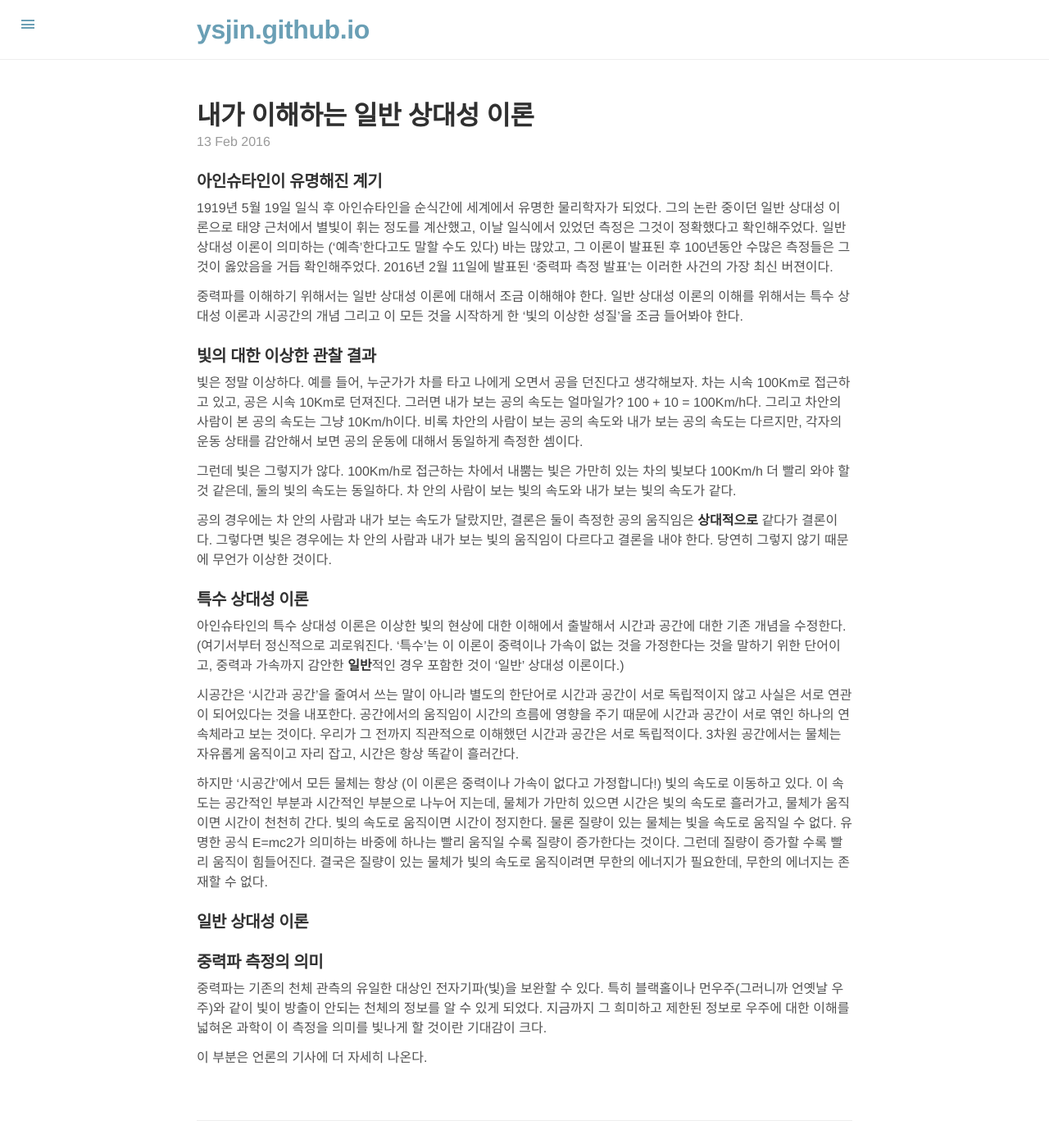
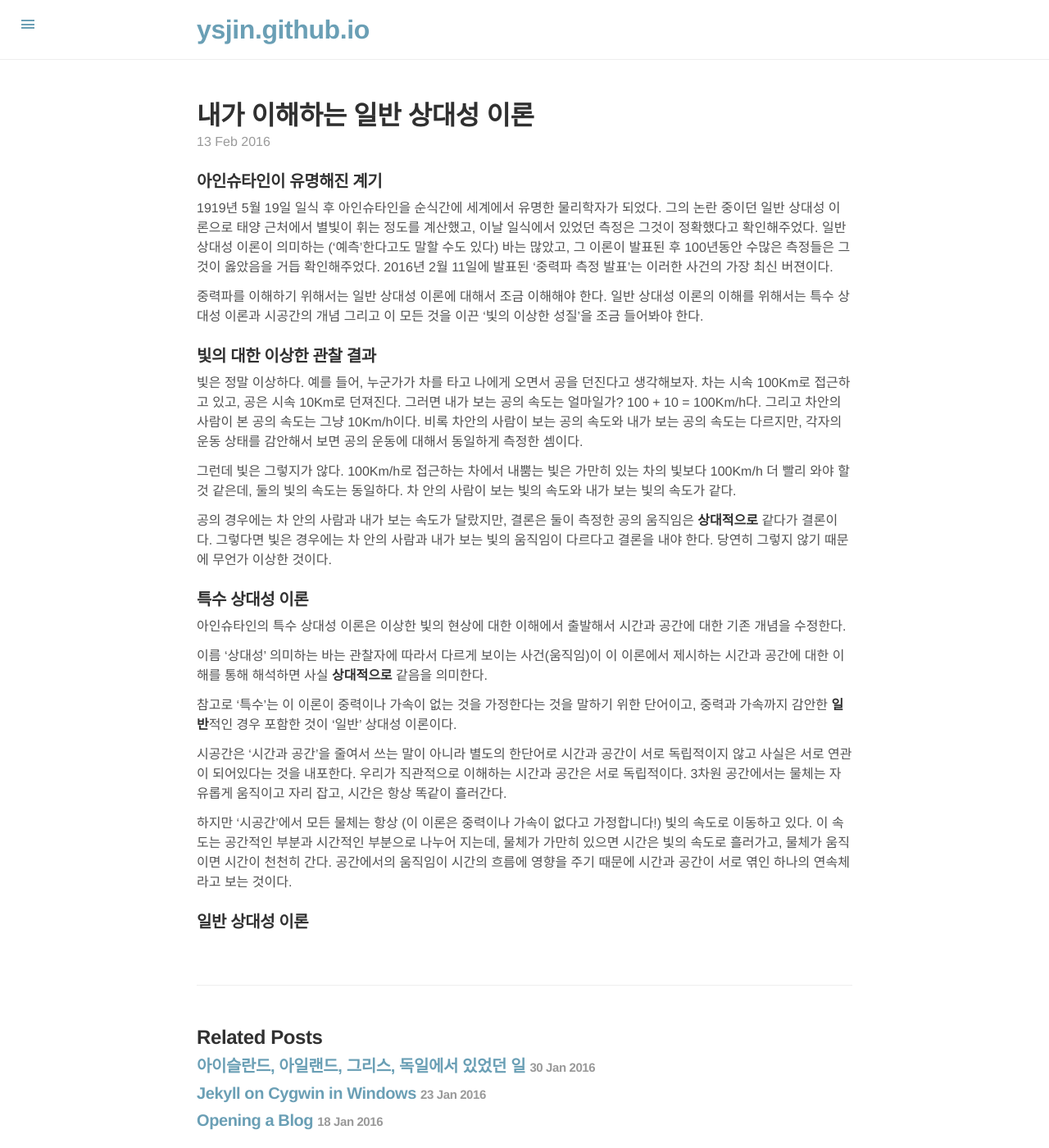
Before and after one commit to ysjin/old-blog, a Jekyll site: the page built from _posts/2016-02-13-gravitational-wave.md, in a window 1280 px wide and 1400 px high. Shown: the whole window at 82% size. Built offline with Jekyll 4.4.1, drawn with Linux system fonts in a browser that asks for light colours; Markdown is read by kramdown in place of the engine named in the settings; comment, search, counter and statistics services are not loaded.

Commit message:
Update 2016-02-13-gravitational-wave.md

```diff
--- a/_posts/2016-02-13-gravitational-wave.md
+++ b/_posts/2016-02-13-gravitational-wave.md
@@ -7,42 +7,35 @@ comments: true
 ---
 
 ### 아인슈타인이 유명해진 계기
-  1919년 5월 19일 일식 후 아인슈타인을 순식간에 세계에서 유명한 물리학자가 되었다.
-  그의 논란 중이던 일반 상대성 이론으로 태양 근처에서 별빛이 휘는 정도를 계산했고, 이날 일식에서 있었던 측정은 그것이 정확했다고 확인해주었다.
-  일반 상대성 이론이 의미하는 ('예측'한다고도 말할 수도 있다) 바는 많았고,  그 이론이 발표된 후 100년동안 수많은 측정들은 그것이 옳았음을 거듭 확인해주었다. 2016년 2월 11일에 발표된 '중력파 측정 발표'는 이러한 사건의 가장 최신 버젼이다.
+1919년 5월 19일 일식 후 아인슈타인을 순식간에 세계에서 유명한 물리학자가 되었다.
+그의 논란 중이던 일반 상대성 이론으로 태양 근처에서 별빛이 휘는 정도를 계산했고, 이날 일식에서 있었던 측정은 그것이 정확했다고 확인해주었다.
+일반 상대성 이론이 의미하는 ('예측'한다고도 말할 수도 있다) 바는 많았고,  그 이론이 발표된 후 100년동안 수많은 측정들은 그것이 옳았음을 거듭 확인해주었다. 2016년 2월 11일에 발표된 '중력파 측정 발표'는 이러한 사건의 가장 최신 버젼이다.
 
-  중력파를 이해하기 위해서는 일반 상대성 이론에 대해서 조금 이해해야 한다. 일반 상대성 이론의 이해를 위해서는 특수 상대성 이론과 시공간의 개념 그리고 이 모든 것을 시작하게 한 '빛의 이상한 성질'을 조금 들어봐야 한다.
+중력파를 이해하기 위해서는 일반 상대성 이론에 대해서 조금 이해해야 한다. 일반 상대성 이론의 이해를 위해서는 특수 상대성 이론과 시공간의 개념 그리고 이 모든 것을 이끈 '빛의 이상한 성질'을 조금 들어봐야 한다.
 
 ### 빛의 대한 이상한 관찰 결과
-  빛은 정말 이상하다.
-  예를 들어, 누군가가 차를 타고 나에게 오면서 공을 던진다고 생각해보자. 차는 시속 100Km로 접근하고 있고, 공은 시속 10Km로 던져진다.
-  그러면 내가 보는 공의 속도는 얼마일가? 100 + 10 = 100Km/h다. 그리고 차안의 사람이 본 공의 속도는 그냥 10Km/h이다.
-  비록 차안의 사람이 보는 공의 속도와 내가 보는 공의 속도는 다르지만, 각자의 운동 상태를 감안해서 보면 공의 운동에 대해서 동일하게 측정한 셈이다.
+빛은 정말 이상하다.
+예를 들어, 누군가가 차를 타고 나에게 오면서 공을 던진다고 생각해보자. 차는 시속 100Km로 접근하고 있고, 공은 시속 10Km로 던져진다.
+그러면 내가 보는 공의 속도는 얼마일가? 100 + 10 = 100Km/h다. 그리고 차안의 사람이 본 공의 속도는 그냥 10Km/h이다.
+비록 차안의 사람이 보는 공의 속도와 내가 보는 공의 속도는 다르지만, 각자의 운동 상태를 감안해서 보면 공의 운동에 대해서 동일하게 측정한 셈이다.
 
-  그런데 빛은 그렇지가 않다. 100Km/h로 접근하는 차에서 내뿜는 빛은 가만히 있는 차의 빛보다 100Km/h 더 빨리 와야 할 것 같은데, 둘의 빛의 속도는 동일하다. 차 안의 사람이 보는 빛의 속도와 내가 보는 빛의 속도가 같다.
+그런데 빛은 그렇지가 않다. 100Km/h로 접근하는 차에서 내뿜는 빛은 가만히 있는 차의 빛보다 100Km/h 더 빨리 와야 할 것 같은데, 둘의 빛의 속도는 동일하다. 차 안의 사람이 보는 빛의 속도와 내가 보는 빛의 속도가 같다.
 
-  공의 경우에는 차 안의 사람과 내가 보는 속도가 달랐지만, 결론은 둘이 측정한 공의 움직임은 **상대적으로** 같다가 결론이다.
-  그렇다면 빛은 경우에는 차 안의 사람과 내가 보는 빛의 움직임이 다르다고 결론을 내야 한다.
-  당연히 그렇지 않기 때문에 무언가 이상한 것이다.
+공의 경우에는 차 안의 사람과 내가 보는 속도가 달랐지만, 결론은 둘이 측정한 공의 움직임은 **상대적으로** 같다가 결론이다.
+그렇다면 빛은 경우에는 차 안의 사람과 내가 보는 빛의 움직임이 다르다고 결론을 내야 한다.
+당연히 그렇지 않기 때문에 무언가 이상한 것이다.
 
 ### 특수 상대성 이론
-  아인슈타인의 특수 상대성 이론은 이상한 빛의 현상에 대한 이해에서 출발해서 시간과 공간에 대한 기존 개념을 수정한다.
-  (여기서부터 정신적으로 괴로워진다.
-  '특수'는 이 이론이 중력이나 가속이 없는 것을 가정한다는 것을 말하기 위한 단어이고, 중력과 가속까지 감안한 **일반**적인 경우 포함한 것이 '일반' 상대성 이론이다.)
+아인슈타인의 특수 상대성 이론은 이상한 빛의 현상에 대한 이해에서 출발해서 시간과 공간에 대한 기존 개념을 수정한다.
 
-  시공간은 '시간과 공간'을 줄여서 쓰는 말이 아니라 별도의 한단어로 시간과 공간이 서로 독립적이지 않고 사실은 서로 연관이 되어있다는 것을 내포한다. 공간에서의 움직임이 시간의 흐름에 영향을 주기 때문에 시간과 공간이 서로 엮인 하나의 연속체라고 보는 것이다.
-  우리가 그 전까지 직관적으로 이해했던 시간과 공간은 서로 독립적이다. 3차원 공간에서는 물체는 자유롭게 움직이고 자리 잡고, 시간은 항상 똑같이 흘러간다.
+이름 '상대성' 의미하는 바는 관찰자에 따라서 다르게 보이는 사건(움직임)이 이 이론에서 제시하는 시간과 공간에 대한 이해를 통해 해석하면 사실 **상대적으로** 같음을 의미한다.
 
-  하지만 '시공간'에서 모든 물체는 항상 (이 이론은 중력이나 가속이 없다고 가정합니다!) 빛의 속도로 이동하고 있다. 이 속도는 공간적인 부분과 시간적인 부분으로 나누어 지는데, 물체가 가만히 있으면 시간은 빛의 속도로 흘러가고, 물체가 움직이면 시간이 천천히 간다. 빛의 속도로 움직이면 시간이 정지한다. 물론 질량이 있는 물체는 빛을 속도로 움직일 수 없다. 유명한 공식 E=mc2가 의미하는 바중에 하나는 빨리 움직일 수록 질량이 증가한다는 것이다. 그런데 질량이 증가할 수록 빨리 움직이 힘들어진다. 결국은 질량이 있는 물체가 빛의 속도로 움직이려면 무한의 에너지가 필요한데, 무한의 에너지는 존재할 수 없다.
+참고로 '특수'는 이 이론이 중력이나 가속이 없는 것을 가정한다는 것을 말하기 위한 단어이고, 중력과 가속까지 감안한 **일반**적인 경우 포함한 것이 '일반' 상대성 이론이다.
 
+시공간은 '시간과 공간'을 줄여서 쓰는 말이 아니라 별도의 한단어로 시간과 공간이 서로 독립적이지 않고 사실은 서로 연관이 되어있다는 것을 내포한다.
+우리가 직관적으로 이해하는 시간과 공간은 서로 독립적이다. 3차원 공간에서는 물체는 자유롭게 움직이고 자리 잡고, 시간은 항상 똑같이 흘러간다.
 
+하지만 '시공간'에서 모든 물체는 항상 (이 이론은 중력이나 가속이 없다고 가정합니다!) 빛의 속도로 이동하고 있다. 이 속도는 공간적인 부분과 시간적인 부분으로 나누어 지는데, 물체가 가만히 있으면 시간은 빛의 속도로 흘러가고, 물체가 움직이면 시간이 천천히 간다.
+공간에서의 움직임이 시간의 흐름에 영향을 주기 때문에 시간과 공간이 서로 엮인 하나의 연속체라고 보는 것이다.
 
 ### 일반 상대성 이론
-
-
-### 중력파 측정의 의미
-  중력파는 기존의 천체 관측의 유일한 대상인 전자기파(빛)을 보완할 수 있다.
-  특히 블랙홀이나 먼우주(그러니까 언옛날 우주)와 같이 빛이 방출이 안되는 천체의 정보를 알 수 있게 되었다.
-  지금까지 그 희미하고 제한된 정보로 우주에 대한 이해를 넓혀온 과학이 이 측정을 의미를 빛나게 할 것이란 기대감이 크다.
-
-  이 부분은 언론의 기사에 더 자세히 나온다.
```
